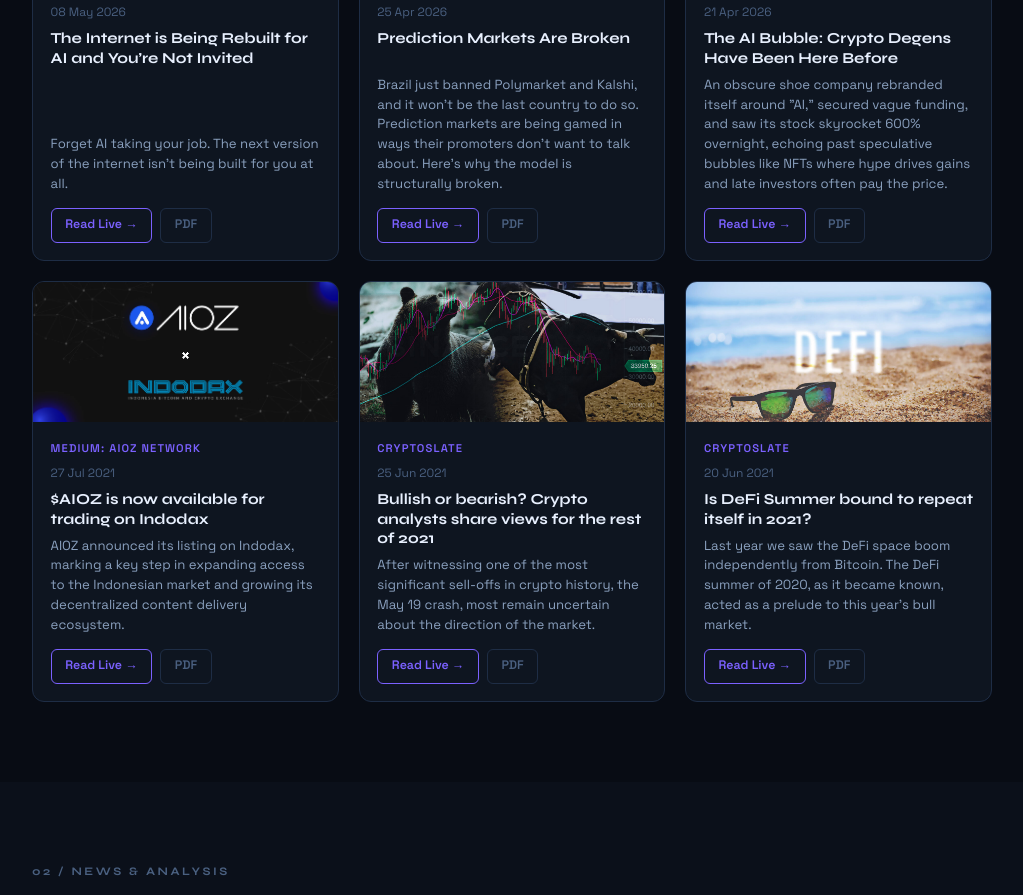
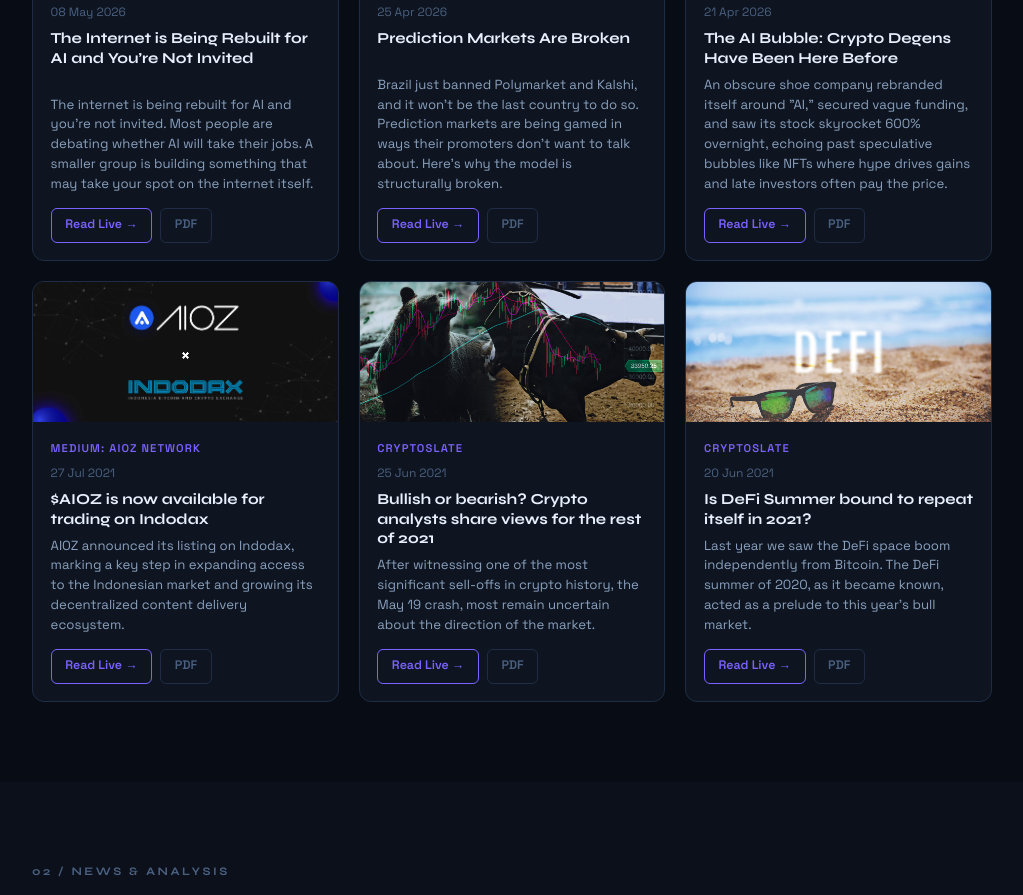
Before and after one commit to antoniojmadeira/Portfolio, a plain HTML site: page index.html in a window 1280 px wide. Shown: the part 1298-2193 px from the top of the page, without its empty margins (128-1151 px from the left). Drawn offline with Linux system fonts and the light colour scheme.

Commit message:
Update index.html

```diff
--- a/index.html
+++ b/index.html
@@ -394,7 +394,7 @@
           <span class="card-pub" style="color:var(--purple)">Hackernoon</span>
           <span class="card-date">08 May 2026</span>
           <h3 class="card-title">The Internet is Being Rebuilt for AI and You’re Not Invited</h3>
-          <p class="card-desc">Forget AI taking your job. The next version of the internet isn't being built for you at all.</p>
+          <p class="card-desc">The internet is being rebuilt for AI and you're not invited. Most people are debating whether AI will take their jobs. A smaller group is building something that may take your spot on the internet itself. </p>
           <div class="card-actions">
             <a href="https://hackernoon.com/the-internet-is-being-rebuilt-for-ai-and-youre-not-invited" target="_blank" rel="noopener" class="btn btn-purple">Read Live →</a>
             <a href="blog/the-internet-is-being-rebuilt-for-ai-and-youre-not-invited.pdf" target="_blank" rel="noopener" class="btn btn-muted">PDF</a>
```
